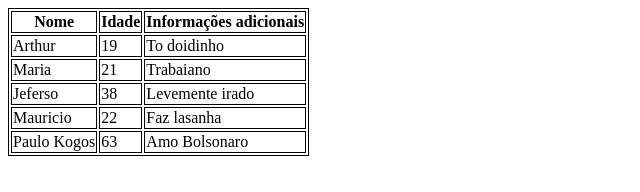
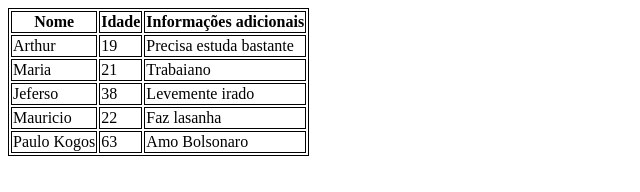
Before and after one commit to Arthur-Port-Sander/aula-tabela, a plain HTML site: page index.html in a window 1280 px wide. Shown: the full height of the page, 0-640 px from the left. Drawn offline with Linux system fonts and the light colour scheme.

Commit message:
Trocado de to doidinho para Precisa estuda bastante

```diff
--- a/index.html
+++ b/index.html
@@ -18,7 +18,7 @@
         <tr>
             <td>Arthur</td>
             <td>19</td>
-            <td>To doidinho</td>
+            <td>Precisa estuda bastante</td>
         </tr>
         <tr>
             <td>Maria</td>
```
